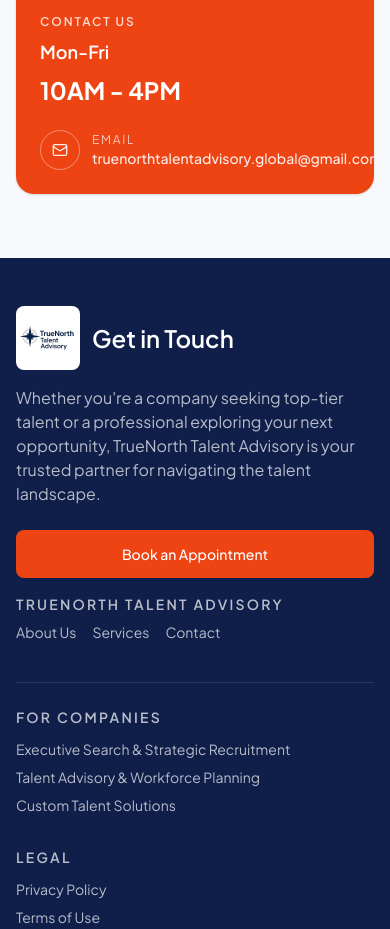
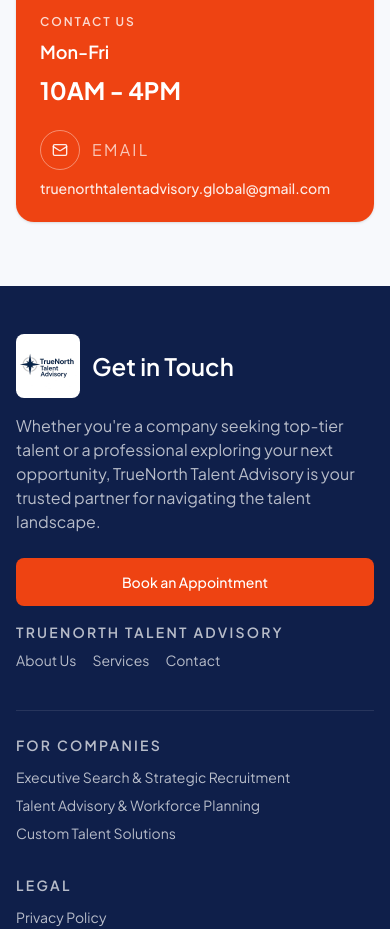
Before and after one commit to Marvellous-Udoye/true-north, a Next.js app: page / in a window 390 px wide. Shown: the part 3420-4349 px from the top of the page. Built offline with nearby package versions, Linux system fonts and the light colour scheme.

Commit message:
feat: implement proper routing for nav button and closing of mobile navbar

```diff
--- a/src/app/(external)/_components/visit-section.tsx
+++ b/src/app/(external)/_components/visit-section.tsx
@@ -43,14 +43,17 @@
                   <Mail className="h-4 w-4" />
                 </span>
                 <div>
-                  <p className="text-xs uppercase tracking-[0.14em] text-white/70">
+                  <p className="text-base uppercase tracking-[0.14em] text-white/70">
                     Email
                   </p>
-                  <p className="font-medium">
+                  <p className="font-medium hidden sm:inline-block">
                     truenorthtalentadvisory.global@gmail.com
                   </p>
                 </div>
               </div>
+              <p className="font-medium -mt-4 inline-block sm:hidden">
+                truenorthtalentadvisory.global@gmail.com
+              </p>
             </div>
           </div>
         </div>
--- a/src/components/navbar.tsx
+++ b/src/components/navbar.tsx
@@ -130,8 +130,13 @@
                   </Link>
                 ))}
               </div>
-              <Button asChild className="w-full" size="lg">
-                <Link href="/contact#contact-form">Book an Appointment</Link>
+              <Button asChild className="w-full">
+                <Link
+                  href="/contact#contact-form"
+                  onClick={() => setOpen(false)}
+                >
+                  Book an Appointment
+                </Link>
               </Button>
             </motion.div>
           </motion.div>
```
